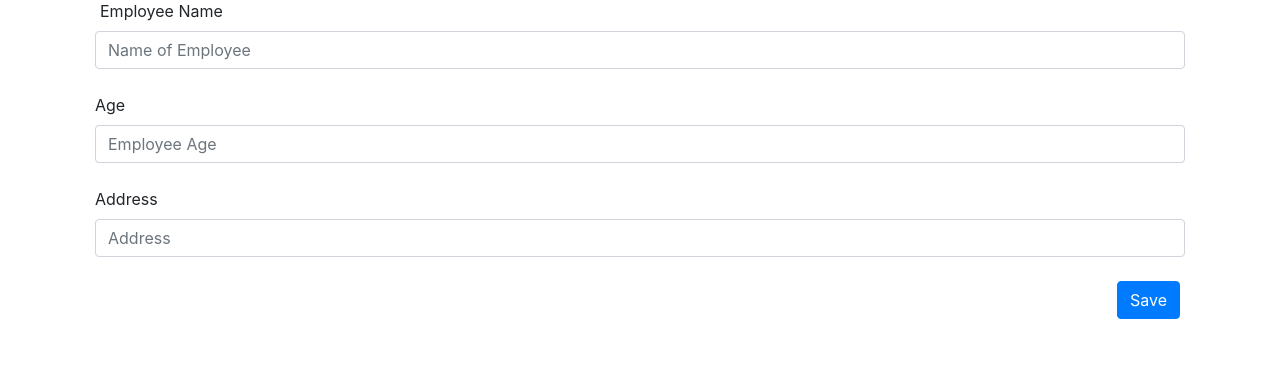
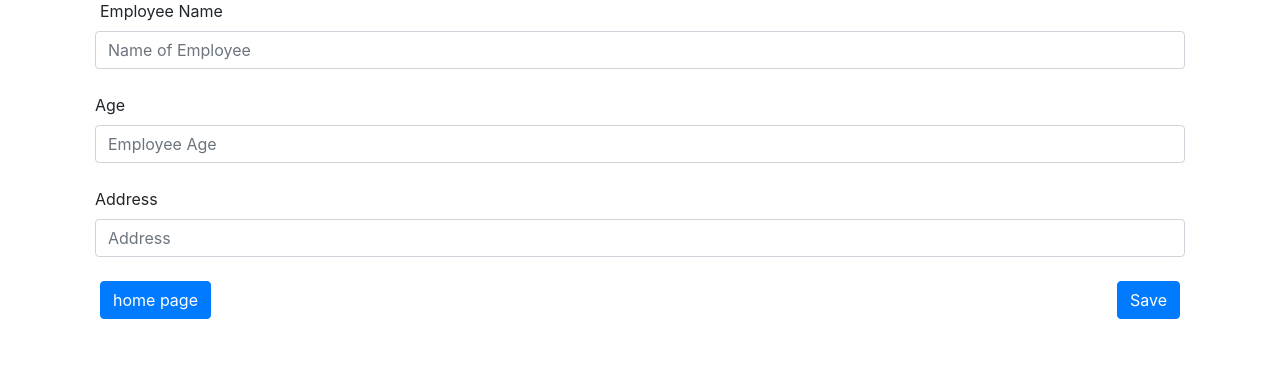
Before and after one commit to Poorani0298/python-flask-pg, a Flask app: page /add/form in a window 1280 px wide. Shown: the part 129-510 px from the top of the page. Run offline with Flask 2, Linux system fonts and the light colour scheme; some libraries are stand-ins or nearby versions.

Commit message:
added homepage in getdata.html

```diff
--- a/templates/getdata.html
+++ b/templates/getdata.html
@@ -41,6 +41,8 @@
 
                 <br>
                 <button type="submit " class="btn btn-primary " style="float:right ">Save</button>
+                <td><a href="/" class="btn btn-primary">home page</a></td>
+
 
             </form>
             <br><br>
```
